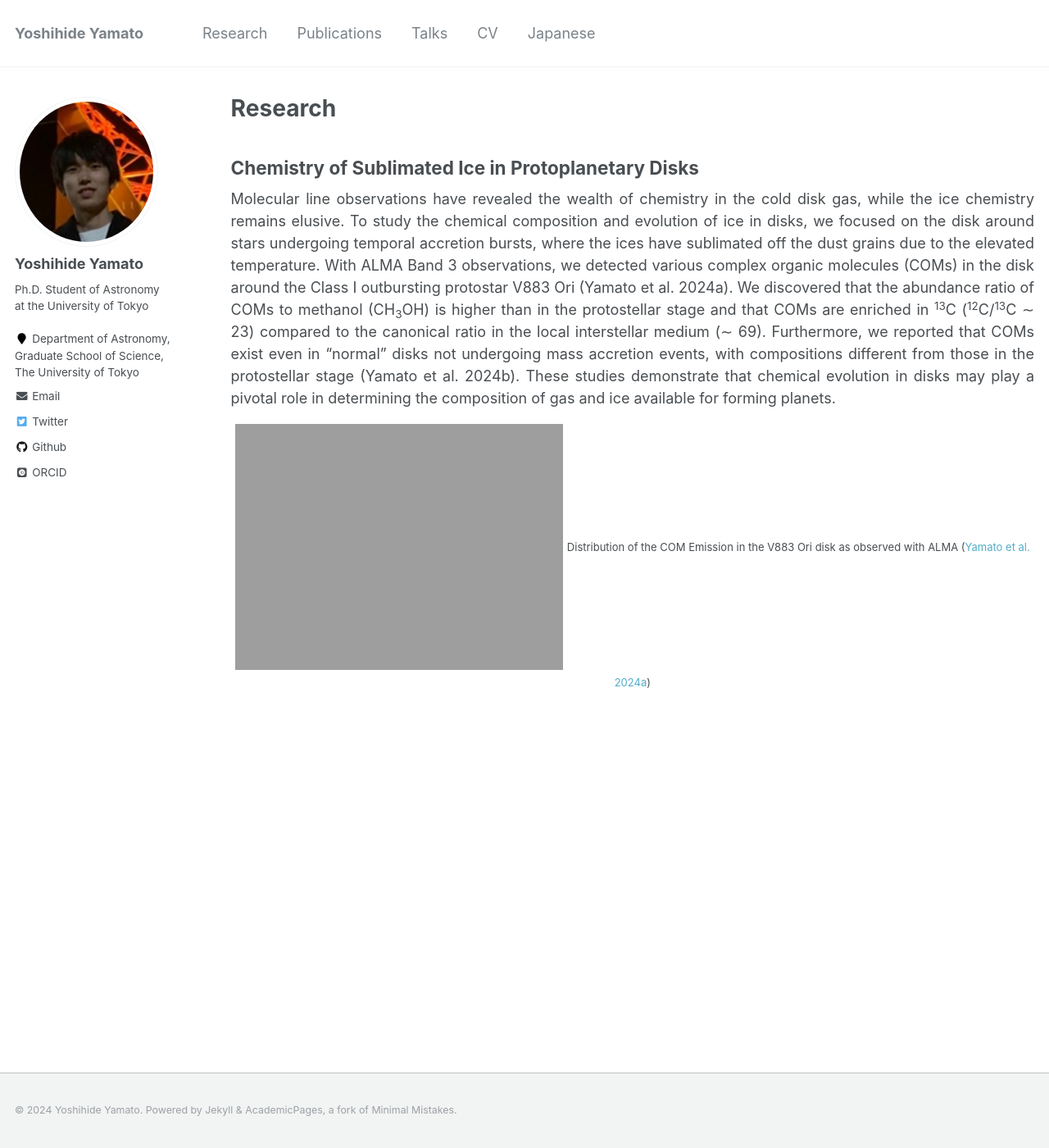
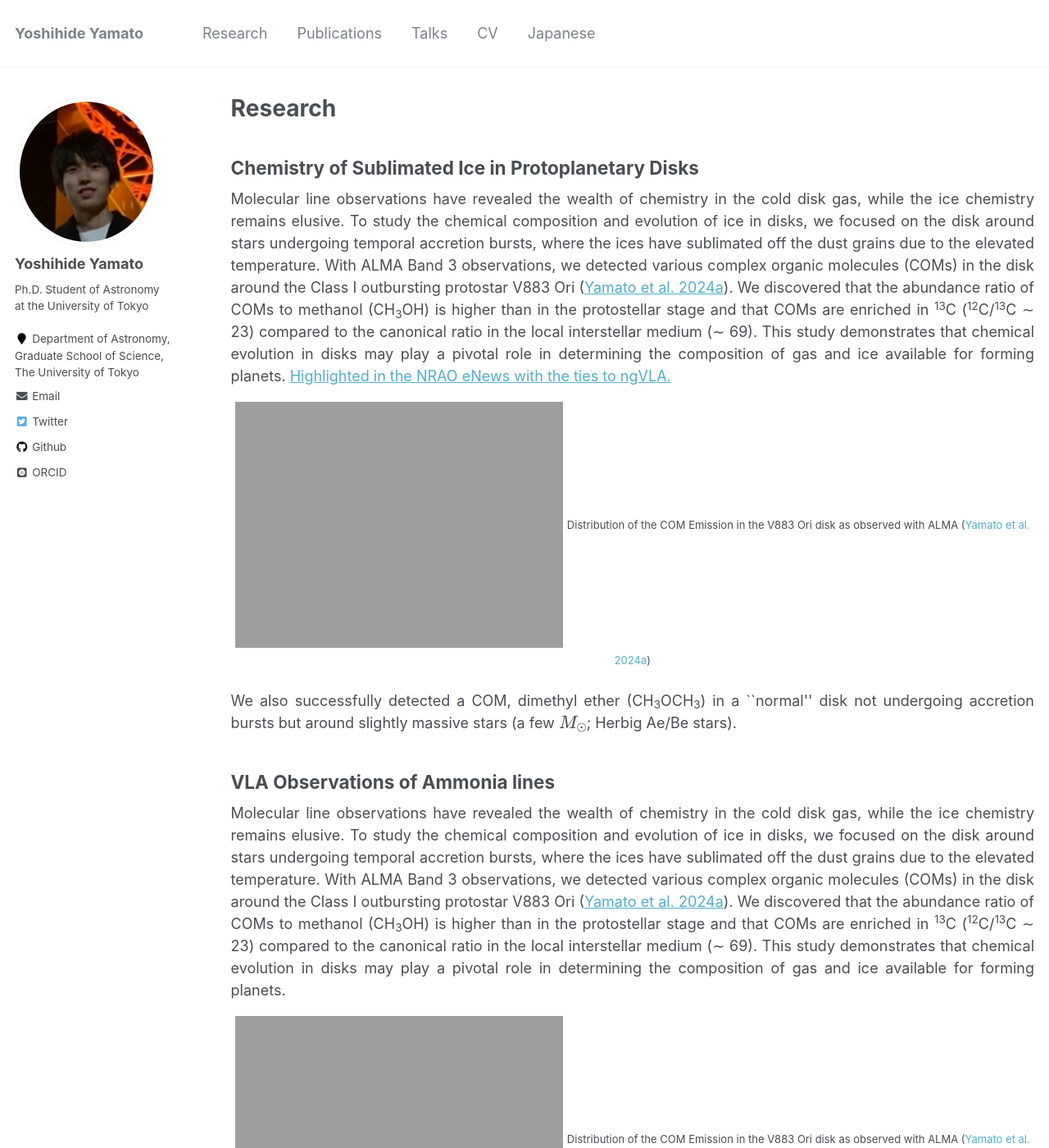
Before and after one commit to yyamato-as/website, a Jekyll site: the page built from _pages/research.md, in a window 1280 px wide and 1400 px high. Shown: the whole window at 82% size. Built offline with Jekyll 4.4.1, drawn with Linux system fonts in a browser that asks for light colours; some web fonts are replaced; formulas are drawn with MathJax 3.

Commit message:
Update research.md

```diff
--- a/_pages/research.md
+++ b/_pages/research.md
@@ -6,8 +6,17 @@ author_profile: true
 ---
 
 ## Chemistry of Sublimated Ice in Protoplanetary Disks
-<div style="text-align: justify">Molecular line observations have revealed the wealth of chemistry in the cold disk gas, while the ice chemistry remains elusive. To study the chemical composition and evolution of ice in disks, we focused on the disk around stars undergoing temporal accretion bursts, where the ices have sublimated off the dust grains due to the elevated temperature. With ALMA Band 3 observations, we detected various complex organic molecules (COMs) in the disk around the Class I outbursting protostar V883 Ori (Yamato et al. 2024a). We discovered that the abundance ratio of COMs to methanol (CH<sub>3</sub>OH) is higher than in the protostellar stage and that COMs are enriched in <sup>13</sup>C (<sup>12</sup>C/<sup>13</sup>C ∼ 23) compared to the canonical ratio in the local interstellar medium (∼ 69). Furthermore, we reported that COMs exist even in “normal” disks not undergoing mass accretion events, with compositions different from those in the protostellar stage (Yamato et al. 2024b). These studies demonstrate that chemical evolution in disks may play a pivotal role in determining the composition of gas and ice available for forming planets.</div>
+<div style="text-align: justify">Molecular line observations have revealed the wealth of chemistry in the cold disk gas, while the ice chemistry remains elusive. To study the chemical composition and evolution of ice in disks, we focused on the disk around stars undergoing temporal accretion bursts, where the ices have sublimated off the dust grains due to the elevated temperature. With ALMA Band 3 observations, we detected various complex organic molecules (COMs) in the disk around the Class I outbursting protostar V883 Ori (<a href="https://iopscience.iop.org/article/10.3847/1538-3881/ad11d9">Yamato et al. 2024a</a>). We discovered that the abundance ratio of COMs to methanol (CH<sub>3</sub>OH) is higher than in the protostellar stage and that COMs are enriched in <sup>13</sup>C (<sup>12</sup>C/<sup>13</sup>C ∼ 23) compared to the canonical ratio in the local interstellar medium (∼ 69). This study demonstrates that chemical evolution in disks may play a pivotal role in determining the composition of gas and ice available for forming planets. <a href="https://science.nrao.edu/enews/17.3/index.shtml#ngvla_science">Highlighted in the NRAO eNews with the ties to ngVLA.</a> </div>
 
 {: align="center"}
 ![V883Ori](https://yyamato-as.github.io/website/images/V883_Ori_mom0_gallery.png)
 <span style="font-size: small;">Distribution of the COM Emission in the V883 Ori disk as observed with ALMA (<a href="https://iopscience.iop.org/article/10.3847/1538-3881/ad11d9" style="text-decoration: none">Yamato et al. 2024a</a>)</span>
+
+<div style="text-align: justify">We also successfully detected a COM, dimethyl ether (CH<sub>3</sub>OCH<sub>3</sub>) in a ``normal'' disk not undergoing accretion bursts but around slightly massive stars (a few $M_\odot$; Herbig Ae/Be stars). </div>
+
+## VLA Observations of Ammonia lines
+<div style="text-align: justify">Molecular line observations have revealed the wealth of chemistry in the cold disk gas, while the ice chemistry remains elusive. To study the chemical composition and evolution of ice in disks, we focused on the disk around stars undergoing temporal accretion bursts, where the ices have sublimated off the dust grains due to the elevated temperature. With ALMA Band 3 observations, we detected various complex organic molecules (COMs) in the disk around the Class I outbursting protostar V883 Ori (<a href="https://iopscience.iop.org/article/10.3847/1538-3881/ad11d9">Yamato et al. 2024a</a>). We discovered that the abundance ratio of COMs to methanol (CH<sub>3</sub>OH) is higher than in the protostellar stage and that COMs are enriched in <sup>13</sup>C (<sup>12</sup>C/<sup>13</sup>C ∼ 23) compared to the canonical ratio in the local interstellar medium (∼ 69). This study demonstrates that chemical evolution in disks may play a pivotal role in determining the composition of gas and ice available for forming planets.</div>
+
+{: align="center"}
+![V883Ori](https://yyamato-as.github.io/website/images/V883_Ori_mom0_gallery.png)
+<span style="font-size: small;">Distribution of the COM Emission in the V883 Ori disk as observed with ALMA (<a href="https://iopscience.iop.org/article/10.3847/1538-3881/ad11d9" style="text-decoration: none">Yamato et al. 2024a</a>)</span>
```
